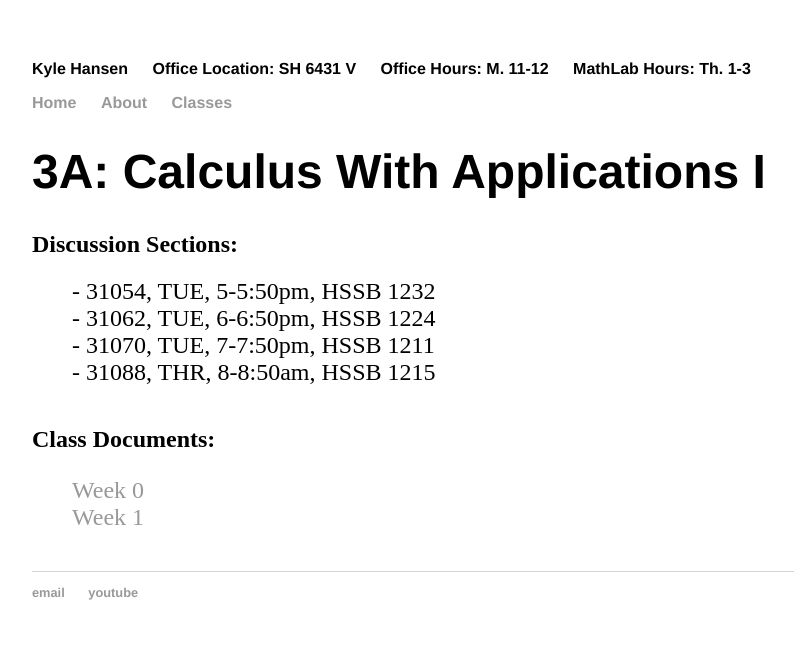
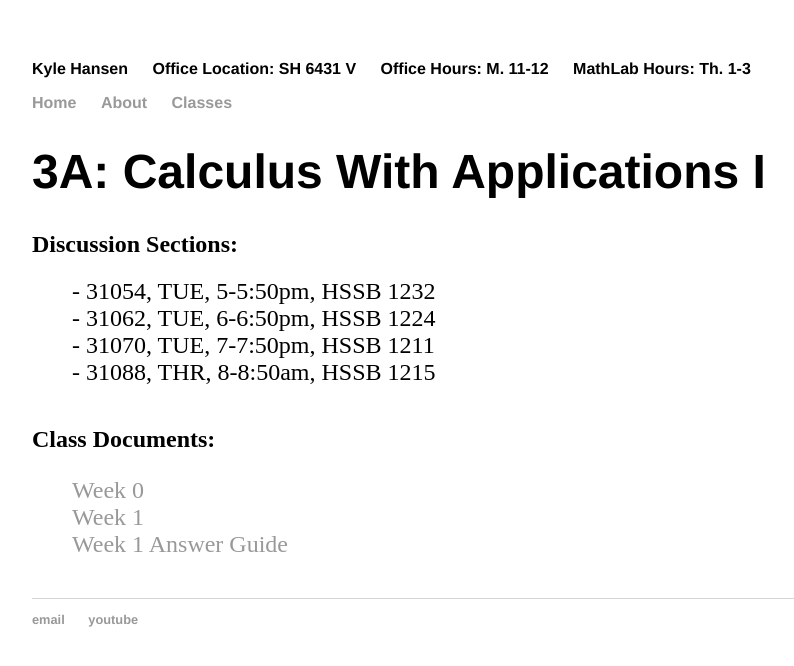
Before and after one commit to kylhansen/kylhansen.github.io, a Jekyll site: the page built from _classes/F19-3A.md, in a window 1280 px wide. Shown: the top 666 px of the page, without its empty margins (160-954 px from the left). Built offline with Jekyll 4.4.1, drawn with Linux system fonts in a browser that asks for light colours.

Commit message:
really added it now

```diff
--- a/_config.yml
+++ b/_config.yml
@@ -8,3 +8,4 @@ collections:
         sortby: number
     pdfs:
         output: true
+        permalink: /classes/3A/F19/:path
--- a/_layouts/class.html
+++ b/_layouts/class.html
@@ -16,5 +16,6 @@ layout: default
 <ul class="posts">
     <li><a href="UCSB/3A/F19/Week_0.pdf">Week 0</a></li>
     <li><a href="UCSB/3A/F19/Week_1.pdf">Week 1</a></li>
+    <li><a href="UCSB/3A/F19/Week_1_Answers.pdf">Week 1 Answer Guide</a></li>
 </ul>
 </p>
```
